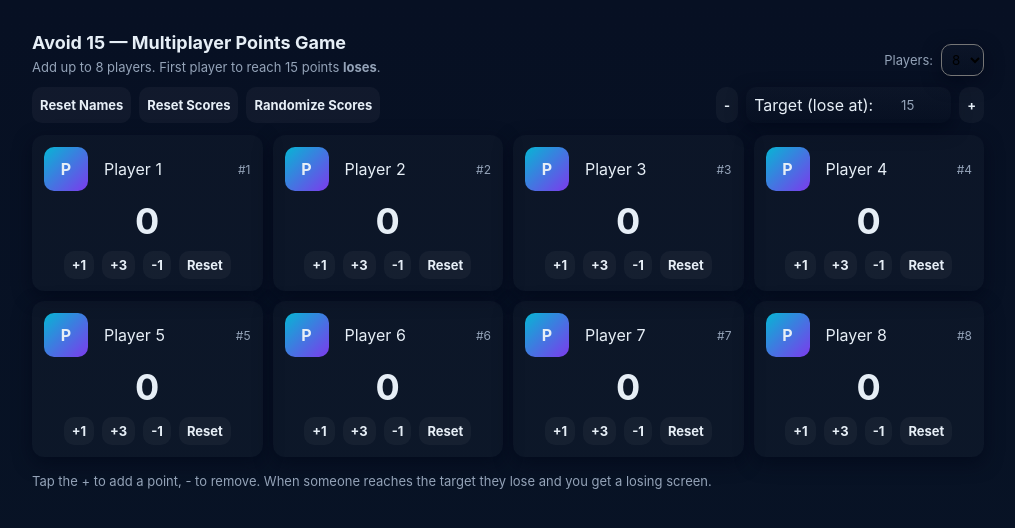
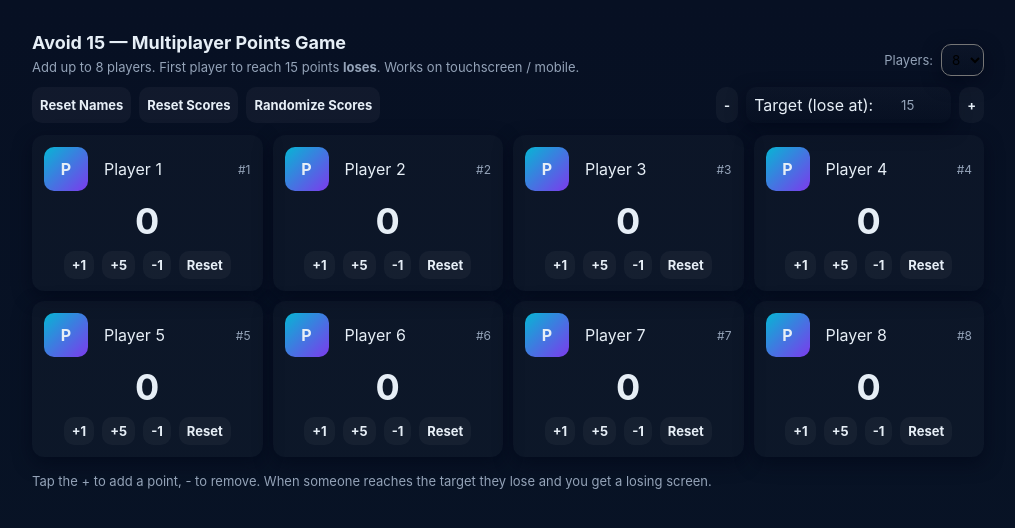
Before and after one commit to F15EStrikeEagle/Toepen, a plain HTML site: page index.html in a window 1280 px wide. Shown: the whole page, without its empty margins (132-1147 px from the left). Drawn offline with Linux system fonts and the light colour scheme.

Commit message:
Update index.html

```diff
--- a/index.html
+++ b/index.html
@@ -3,7 +3,7 @@
 <head>
   <meta charset="utf-8" />
   <meta name="viewport" content="width=device-width,initial-scale=1,viewport-fit=cover" />
-  <title>Toepen</title>
+  <title>Avoid 15 — Multiplayer Points Game</title>
   <style>
     :root{
       --bg:#0f1724; --card:#0b1220; --accent:#06b6d4; --muted:#94a3b8; --danger:#ef4444;
@@ -55,7 +55,7 @@
     <header>
       <div>
         <h1>Avoid 15 — Multiplayer Points Game</h1>
-        <p class="lead">Add up to 8 players. First player to reach 15 points <strong>loses</strong>. </p>
+        <p class="lead">Add up to 8 players. First player to reach 15 points <strong>loses</strong>. Works on touchscreen / mobile.</p>
       </div>
       <div style="display:flex;gap:8px;align-items:center">
         <label style="font-size:13px;color:var(--muted)">Players:</label>
@@ -186,7 +186,7 @@
           <div class="score">${p.score}</div>
           <div class="buttons">
             <button class="small" data-action="add" data-index="${idx}">+1</button>
-            <button class="small" data-action="add3" data-index="${idx}">+3</button>
+            <button class="small" data-action="add5" data-index="${idx}">+5</button>
             <button class="small" data-action="sub" data-index="${idx}">-1</button>
             <button class="small" data-action="set0" data-index="${idx}">Reset</button>
           </div>
```
